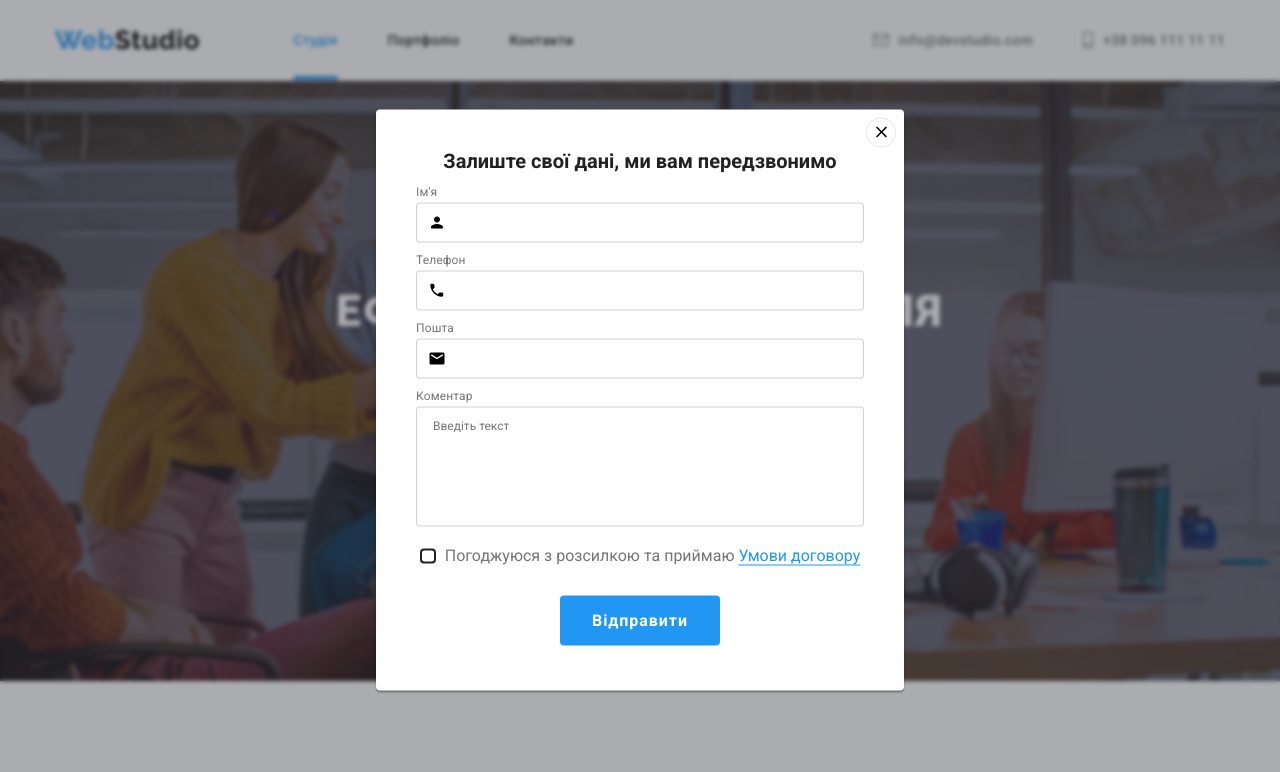
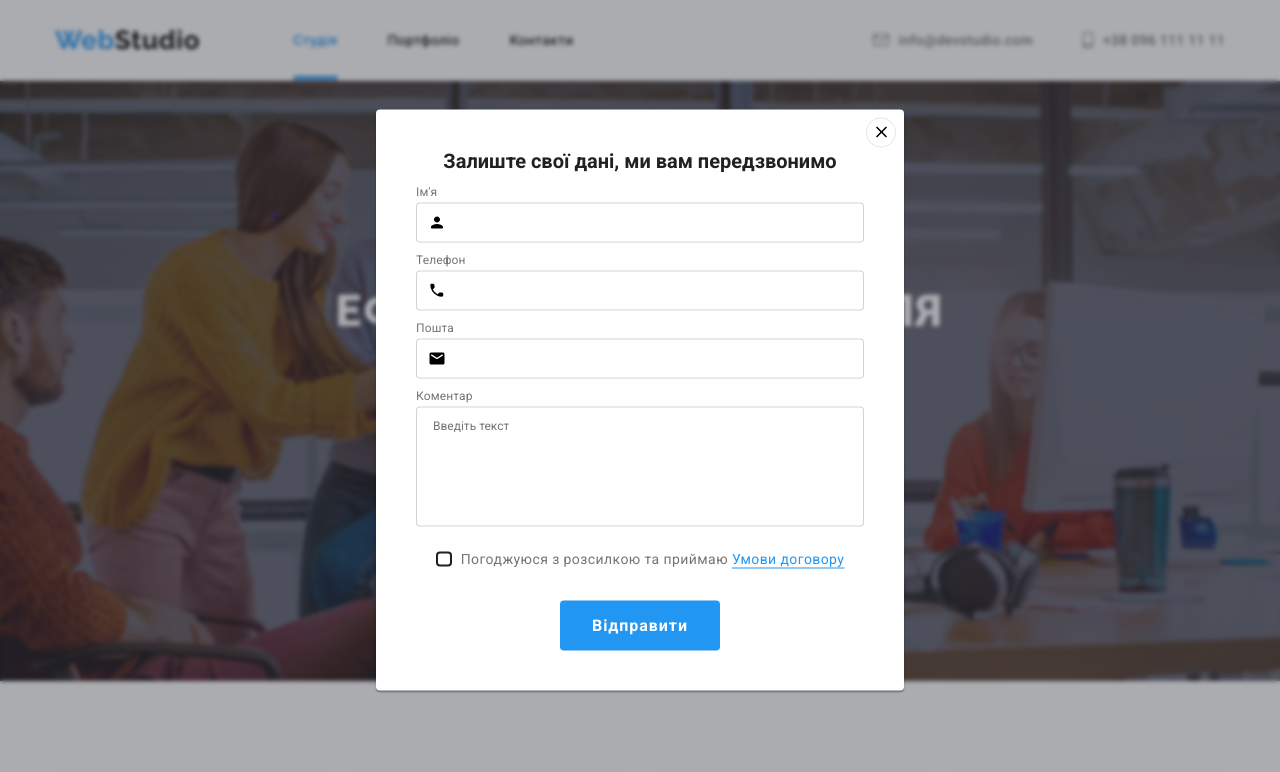
Before and after one commit to WeRelease/goit-markup-hw-06, a plain HTML site: page index.html in a window 1280 px wide. Both pictures are taken after a click on the button "Замовити послугу". Shown: the top 772 px of the page. Drawn offline with nearby package versions, Linux system fonts and the light colour scheme.

Commit message:
apd_font_size_modal-form-agreement-desc

```diff
--- a/css/styles.css
+++ b/css/styles.css
@@ -875,13 +875,15 @@ section {
   align-items: center;
   justify-content: center;
   gap: 9px;
-
-  line-height: calc(14 / 12);
 }
 
 .modal-form-agreement-desc {
   color: var(--title-text-color);
   user-select: none;
+
+  font-size: 14px;
+  line-height: calc(24 / 14);
+  letter-spacing: 0.03em;
 }
 
 .modal-form-agreement-link {
```
